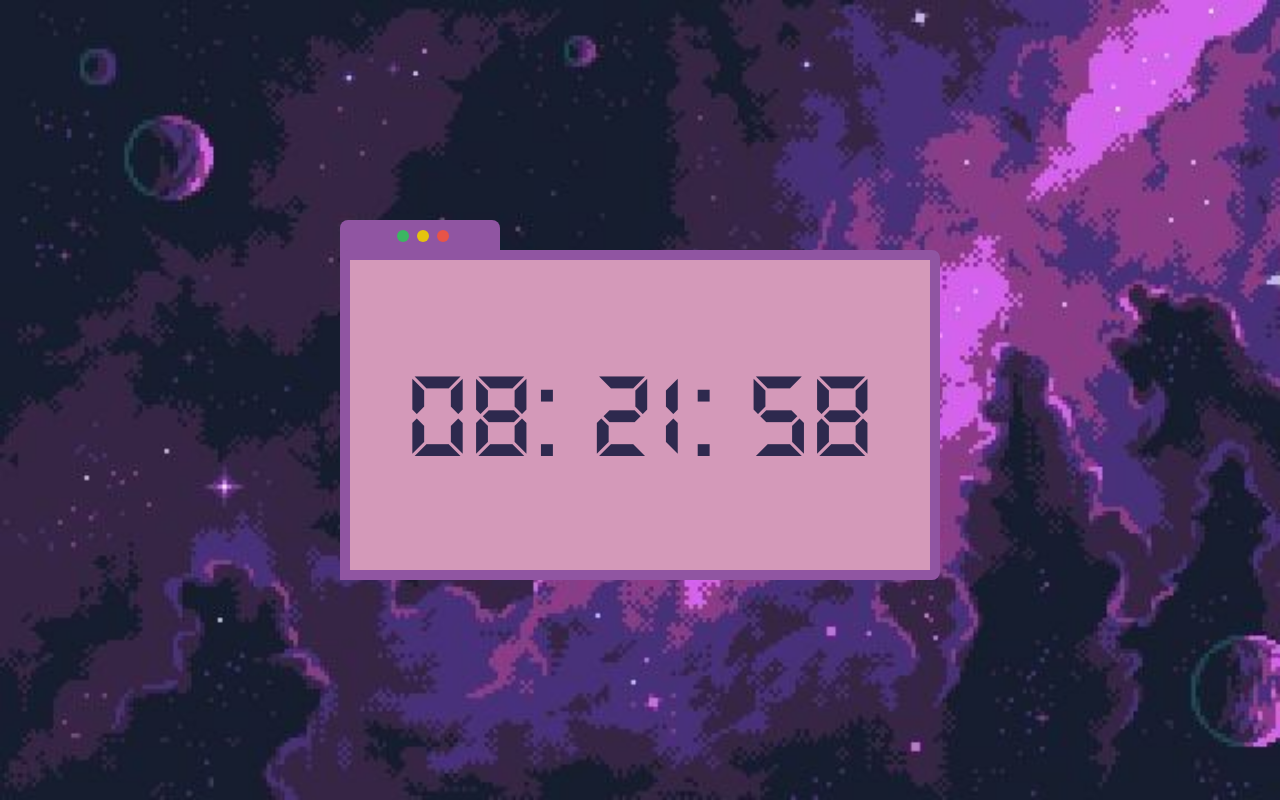
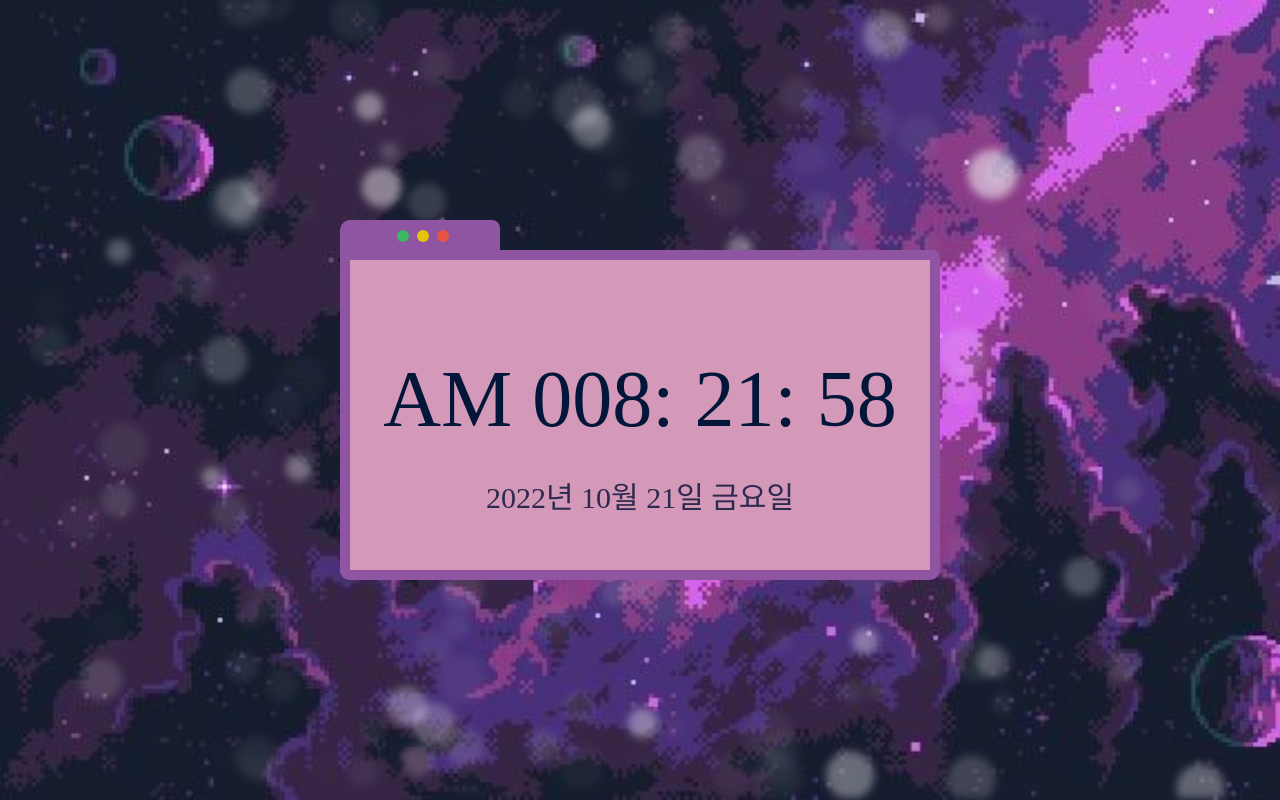
Before and after one commit to HeeyeonHeo/digital_clock, a plain HTML site: page index.html in a window 1280 px wide. Drawn offline with Linux system fonts and the light colour scheme; animation ran at ten frames a second; a web font is replaced by a local one.

Commit message:
Add files via upload
끝

```diff
--- a/app.js
+++ b/app.js
@@ -6,6 +6,7 @@ setInterval(function () {
   const hEl = document.getElementById("hours");
   const mEl = document.getElementById("min");
   const sEl = document.getElementById("sec");
+  const Ampm = document.getElementById("ampm");
 
   // 현재 시간값 구하기
   let d = new Date(); //현재 시간 가져오기
@@ -23,10 +24,210 @@ setInterval(function () {
     s = "0" + s;
   }
 
+  if (h >= 13) {
+    ampm = "PM";
+    h = h - 12;
+    if (h < 10) {
+      h = "0" + h;
+    }
+  } else {
+    ampm = "AM";
+    if (h < 10) {
+      h = "0" + h;
+    }
+  }
+
   // 시간 표시하기
+  Ampm.innerHTML = ampm;
   hEl.innerText = h;
   mEl.innerText = m;
   sEl.innerText = s;
 }, 1000);
 
 // 숙제 : 시간값이 1자리일 경우 앞자리 0을 주기
+
+setInterval(function () {
+  const yEl = document.getElementById("year");
+  const moEl = document.getElementById("month");
+  const d1El = document.getElementById("date1");
+  const dEl = document.getElementById("day");
+
+  let today = new Date();
+
+  let year = today.getFullYear();
+  let month = ("0" + (today.getMonth() + 1)).slice(-2);
+  let date = ("0" + today.getDate()).slice(-2);
+  let day = today.getDay();
+
+  if (day == 0) {
+    greeting = "일요일";
+  } else if (day == 1) {
+    greeting = "월요일";
+  } else if (day == 2) {
+    greeting = "화요일";
+  } else if (day == 3) {
+    greeting = "수요일";
+  } else if (day == 4) {
+    greeting = "목요일";
+  } else if (day == 5) {
+    greeting = "금요일";
+  } else if (day == 6) {
+    greeting = "토요일";
+  } else {
+    greeting = "알 수 없는 요일";
+  }
+
+  yEl.innerText = year;
+  moEl.innerText = month;
+  d1El.innerText = date;
+  dEl.innerText = `${greeting}`;
+}, 1000);
+
+(function () {
+  "use strict";
+  window.addEventListener("load", function () {
+    var canvas = document.getElementById("canvas");
+
+    if (!canvas || !canvas.getContext) {
+      return false;
+    }
+
+    /********************
+      Random Number
+    ********************/
+
+    function rand(min, max) {
+      return Math.floor(Math.random() * (max - min + 1) + min);
+    }
+
+    /********************
+      Var
+    ********************/
+
+    var ctx = canvas.getContext("2d");
+    var X = (canvas.width = window.innerWidth);
+    var Y = (canvas.height = window.innerHeight);
+    var mouseX = null;
+    var mouseY = null;
+    var shapeNum = 300;
+    var shapes = [];
+    var style = {
+      black: "black",
+      white: "white",
+      lineWidth: 4,
+    };
+
+    /********************
+      Animation
+    ********************/
+
+    window.requestAnimationFrame =
+      window.requestAnimationFrame ||
+      window.mozRequestAnimationFrame ||
+      window.webkitRequestAnimationFrame ||
+      window.msRequestAnimationFrame ||
+      function (cb) {
+        setTimeout(cb, 17);
+      };
+
+    /********************
+      Shape
+    ********************/
+
+    function Shape(ctx, x, y) {
+      this.ctx = ctx;
+      this.init(x, y);
+    }
+
+    Shape.prototype.init = function (x, y) {
+      this.x = x;
+      this.y = y;
+      this.r = rand(10, 25);
+      this.ga = Math.random() * Math.random() * Math.random() * Math.random();
+      this.v = {
+        x: Math.random(),
+        y: -1,
+      };
+      this.l = rand(0, 20);
+      this.sl = this.l;
+    };
+
+    Shape.prototype.updateParams = function () {
+      var ratio = this.l / this.sl;
+      //this.r *= ratio;
+      this.l -= 1;
+      if (this.l < 0) {
+        this.init((X * (Math.random() + Math.random())) / 2, rand(0, Y));
+      }
+    };
+
+    Shape.prototype.updatePosition = function () {
+      this.x += Math.random();
+      this.y += -Math.random();
+    };
+
+    Shape.prototype.draw = function () {
+      var ctx = this.ctx;
+      ctx.save();
+      ctx.globalCompositeOperation = "lighter";
+      ctx.globalAlpha = this.ga;
+      //ctx.fillStyle = 'rgb(123, 252, 100)';
+      ctx.fillStyle = "white";
+      ctx.beginPath();
+      ctx.arc(this.x, this.y, this.r, 0, Math.PI * 2, false);
+      ctx.fill();
+      ctx.restore();
+    };
+
+    Shape.prototype.render = function (i) {
+      this.updatePosition();
+      this.updateParams();
+      this.draw();
+    };
+
+    for (var i = 0; i < shapeNum; i++) {
+      var s = new Shape(
+        ctx,
+        (X * (Math.random() + Math.random())) / 2,
+        rand(0, Y)
+      );
+      shapes.push(s);
+    }
+
+    /********************
+      Render
+    ********************/
+
+    function render() {
+      ctx.clearRect(0, 0, X, Y);
+      for (var i = 0; i < shapes.length; i++) {
+        shapes[i].render(i);
+      }
+      requestAnimationFrame(render);
+    }
+
+    render();
+
+    /********************
+      Event
+    ********************/
+
+    function onResize() {
+      X = canvas.width = window.innerWidth;
+      Y = canvas.height = window.innerHeight;
+    }
+
+    window.addEventListener("resize", function () {
+      onResize();
+    });
+
+    window.addEventListener(
+      "mousemove",
+      function (e) {
+        mouseX = e.clientX;
+        mouseY = e.clientY;
+      },
+      false
+    );
+  });
+})();
--- a/index.html
+++ b/index.html
@@ -7,24 +7,36 @@
     <title>digital Clock</title>
 
     <link rel="stylesheet" href="style.css" />
+    <link rel="stylesheet" href="style.scss" />
   </head>
   <body>
+    <div class="container">
+      <canvas id="canvas">Canvas not supported.</canvas>
+    </div>
     <div class="terminal-window">
       <header>
         <div class="button green"></div>
         <div class="button yellow"></div>
         <div class="button red"></div>
       </header>
+
       <section class="terminal">
         <div id="clock">
           <div class="clock-box">
+            <span id="ampm">00</span>
             <span id="hours">00</span>: <span id="min">00</span>:
             <span id="sec">00</span>
           </div>
         </div>
+        <div id="date">
+          <div class="date-box">
+            <span id="year">00</span>년 <span id="month">00</span>월
+            <span id="date1">00</span>일
+            <span id="day">00</span>
+          </div>
+        </div>
       </section>
     </div>
-
-    <script src="app.js"></script>
+    <script src="./app.js"></script>
   </body>
 </html>
--- a/style.css
+++ b/style.css
@@ -1,23 +1,28 @@
 /* style.css */
 
 @font-face {
-  font-family: "ds-digital";
-  src: url("./font/DS-DIGIB.TTF");
+  font-family: "dalmoori";
+  src: url("./font/dalmoori.ttf");
 }
 
 * {
   margin: 0;
   padding: 0;
+  overflow: hidden;
   box-sizing: border-box;
 }
 
 html,
 body {
+  margin: 0;
   height: 100%;
+  width: 100%;
+  overflow: hidden;
+  position: relative;
 }
 
 body {
-  font-family: "ds-digital";
+  font-family: "dalmoori";
   display: flex;
   justify-content: center;
   align-items: center;
@@ -25,12 +30,14 @@ body {
   background-image: url("./img/bg.jpg");
   background-repeat: no-repeat;
   background-size: cover;
+  position: relative;
 }
 
-.clock-box {
-  font-size: 125px;
-  color: #2E294E;
-  margin-top: 15%;
+.container {
+  color: #fff;
+  overflow: hidden;
+  filter: blur(4px);
+  position: absolute;
 }
 
 .terminal-window {
@@ -43,7 +50,7 @@ body {
 }
 
 .terminal-window header {
-  background: #9055A2;
+  background: #9055a2;
   width: 10rem;
   border-radius: 0.5rem 0.5rem 0 0;
   padding-left: 0.625rem;
@@ -70,10 +77,10 @@ body {
 }
 
 .terminal-window section.terminal {
-  border: 10px solid #9055A2;
+  border: 10px solid #9055a2;
   border-radius: 0.5rem;
   /* font-size: 11pt; */
-  background: #D499B9;
+  background: #d499b9;
   padding: 0.625rem;
   box-sizing: border-box;
   position: absolute;
@@ -82,3 +89,22 @@ body {
   bottom: 0;
   overflow: hidden;
 }
+
+.clock-box {
+  font-size: 80px;
+  color: #011638;
+  margin-top: 15%;
+  position: relative;
+}
+
+.date-box {
+  font-size: 30px;
+  color: #2e294e;
+  margin-top: 5%;
+}
+
+canvas#canvas {
+  width: 100%;
+  /* display: block; */
+  position: relative;
+}
```
Also changed, not shown: 1 other file.
